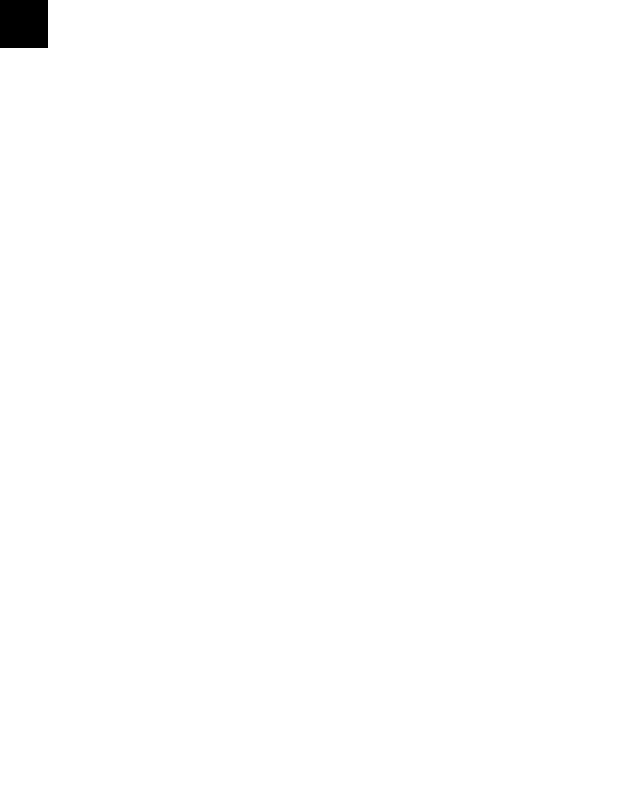
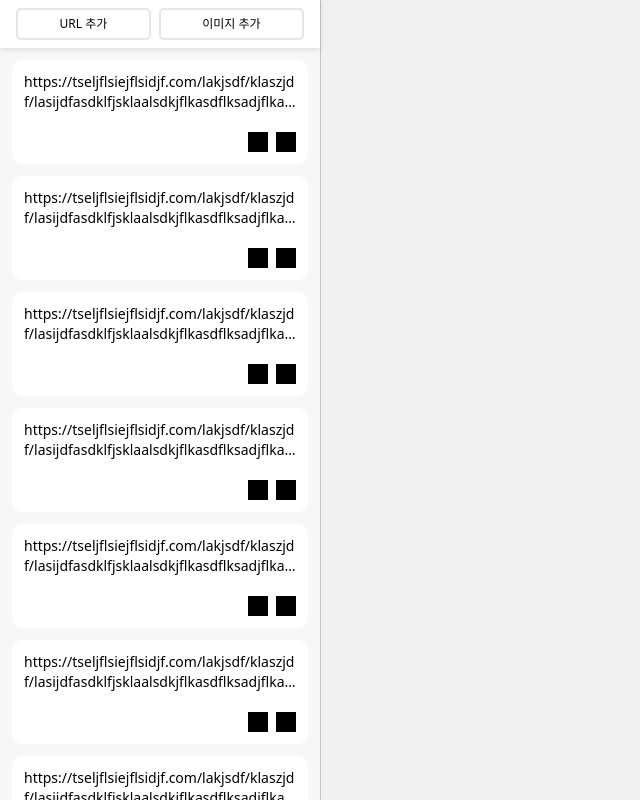
Before and after one commit to jyhisgood/business-canvas-assignment, a React (Create React App) app: page / in a window 1280 px wide. Shown: the whole page, without its empty margins (0-640 px from the left). Built offline with nearby package versions, Linux system fonts and the light colour scheme.

Commit message:
style: Implement typed list UI

```diff
--- a/src/App.tsx
+++ b/src/App.tsx
@@ -1,7 +1,76 @@
+import { useState } from 'react';
+import Button from './components/Button';
+import Card from './components/Card';
+
 function App() {
+  const [visibleInput, setVisibleInput] = useState<Boolean>(false);
+  const [visibleDetail, setVisibleDetail] = useState<Boolean>(false);
+
+  const toggleInput = () => setVisibleInput((prev) => !prev);
+
+  const showDetail = () => setVisibleDetail(true);
+  const hideDetail = () => setVisibleDetail(false);
+
   return (
     <div className="App">
-      <main className="bg-black h-12 w-12"></main>
+      <div className="h-screen w-full flex divide-x divide-[#C4C4C4] bg-[#F0F0F0]">
+        <aside className="w-[25%] h-screen bg-[#F7F7F7] flex flex-col relative ">
+          {/* Button group */}
+          <div className="grid grid-flow-col px-4 py-2 gap-2 bg-white shadow-[0_2px_5px_0_rgba(0,0,0,0.1)]">
+            <Button onClick={toggleInput}>URL 추가</Button>
+            <Button onClick={toggleInput}>이미지 추가</Button>
+          </div>
+
+          {/* Input popup */}
+          <div
+            className="absolute w-full top-11 px-4"
+            // TODO: Improve show and hide animation
+            style={{ display: visibleInput ? 'block' : 'none' }}
+          >
+            <div className=" h-auto bg-white border rounded-[5px] p-1 shadow-[0_2px_5px_0_rgba(0,0,0,0.1)]">
+              <input
+                type="text"
+                className="w-full text-xs px-2 py-1 border rounded-[3px]"
+              />
+            </div>
+          </div>
+
+          {/* List */}
+          <ul className="p-3 overflow-y-scroll flex-1">
+            {Array(40)
+              .fill(null)
+              .map((_, idx) => (
+                <li
+                  key={idx}
+                  className="mb-3 cursor-pointer "
+                  onClick={showDetail}
+                >
+                  <Card
+                    title={
+                      'https://tseljflsiejflsidjf.com/lakjsdf/klaszjdf/lasijdfasdklfjsklaalsdkjflkasdflksadjflkasdjflkjasdflkjsadflkjasdlkfjasdlkfjaslkdjflkjdjfjlsdkfjsd'
+                    }
+                  />
+                </li>
+              ))}
+          </ul>
+        </aside>
+        <main className="w-[75%] h-full ">
+          {visibleDetail && (
+            <div className="bg-white w-full h-full">
+              <div className="shadow-[0_2px_5px_0_rgba(0,0,0,0.1)] p-[14px] flex justify-between">
+                <h1 className="text-sm flex-1 text-ellipsis overflow-x-hidden mr-4">
+                  https://tseljflsiejflsidjf.com/lakjsdf/klaszjdf/lasijdfasdklfjsklaalsdkjflkasdflksadjflkasdjflkjasdflkjsadflkjasdlkfjasdlkfjaslkdjflkjdjfjlsdkfjsd
+                </h1>
+                <div>
+                  {/* TODO: Can't import typed-icons. need to replace these icons later */}
+                  {/* <TypedIcon icon="edit_19" /> */}
+                  <div className="bg-black w-5 h-5" onClick={hideDetail}></div>
+                </div>
+              </div>
+            </div>
+          )}
+        </main>
+      </div>
     </div>
   );
 }
--- /dev/null
+++ b/src/components/Button.tsx
@@ -0,0 +1,19 @@
+import React from 'react';
+
+type Props = {
+  children: React.ReactNode;
+  onClick?: () => void;
+};
+
+const Button = ({ children, ...rest }: Props) => {
+  return (
+    <button
+      className="border-2 text-xs bg-white h-8 border-[#E5E5E5] p-1 rounded-[5px]"
+      {...rest}
+    >
+      {children}
+    </button>
+  );
+};
+
+export default Button;
--- /dev/null
+++ b/src/components/Card.tsx
@@ -0,0 +1,20 @@
+import React from 'react';
+import { TypedIcon } from 'typed-design-system';
+
+type Props = { title: string };
+
+const Card = ({ title }: Props) => {
+  return (
+    <div className="bg-white rounded-[10px] p-3 flex flex-col justify-between gap-5">
+      <p className="line-clamp-2 break-words text-sm">{title}</p>
+      <div className="flex self-end gap-2 ">
+        {/* TODO: Can't import typed-icons. need to replace these icons later */}
+        {/* <TypedIcon icon="edit_19" /> */}
+        <div className="bg-black w-5 h-5"></div>
+        <div className="bg-black w-5 h-5"></div>
+      </div>
+    </div>
+  );
+};
+
+export default Card;
```
